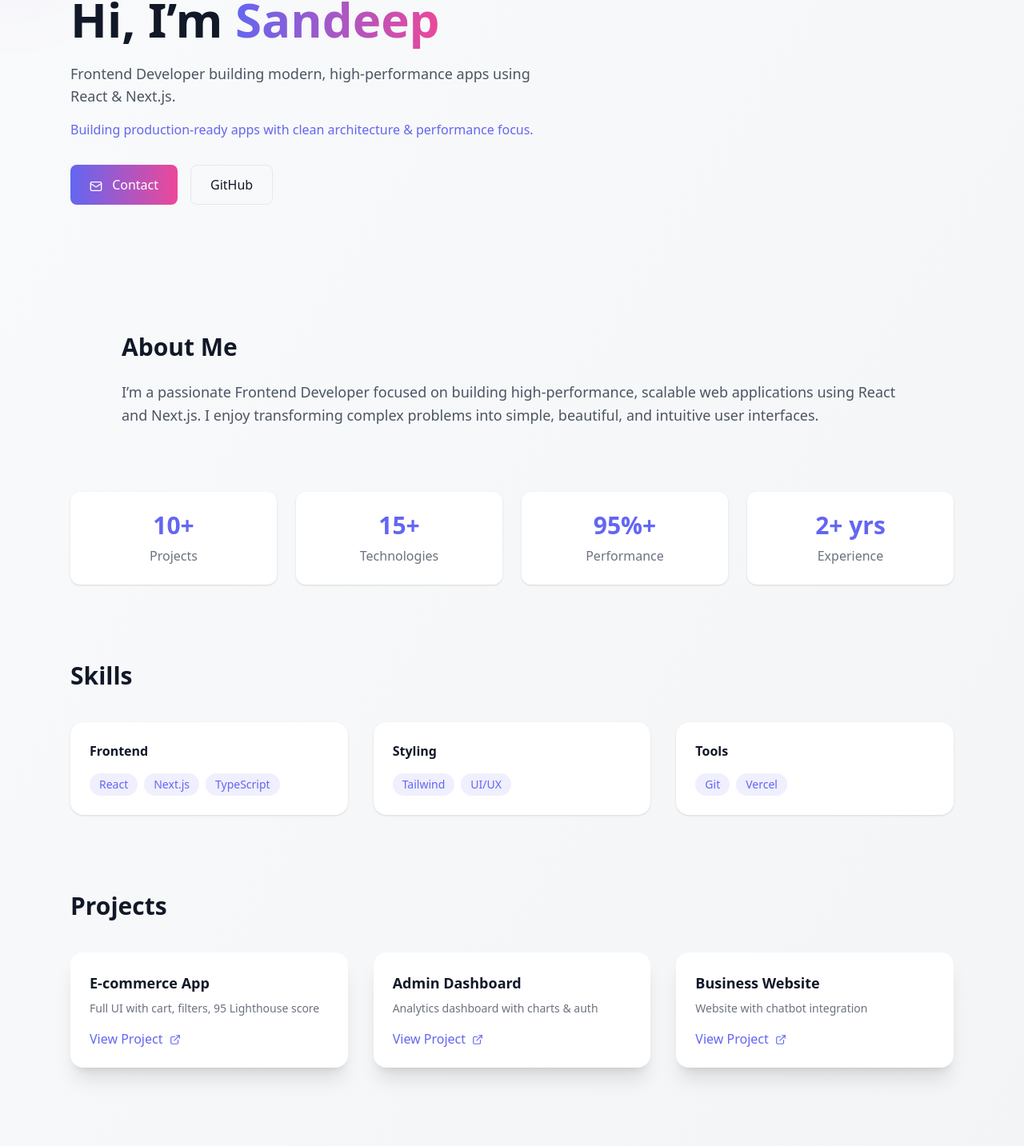
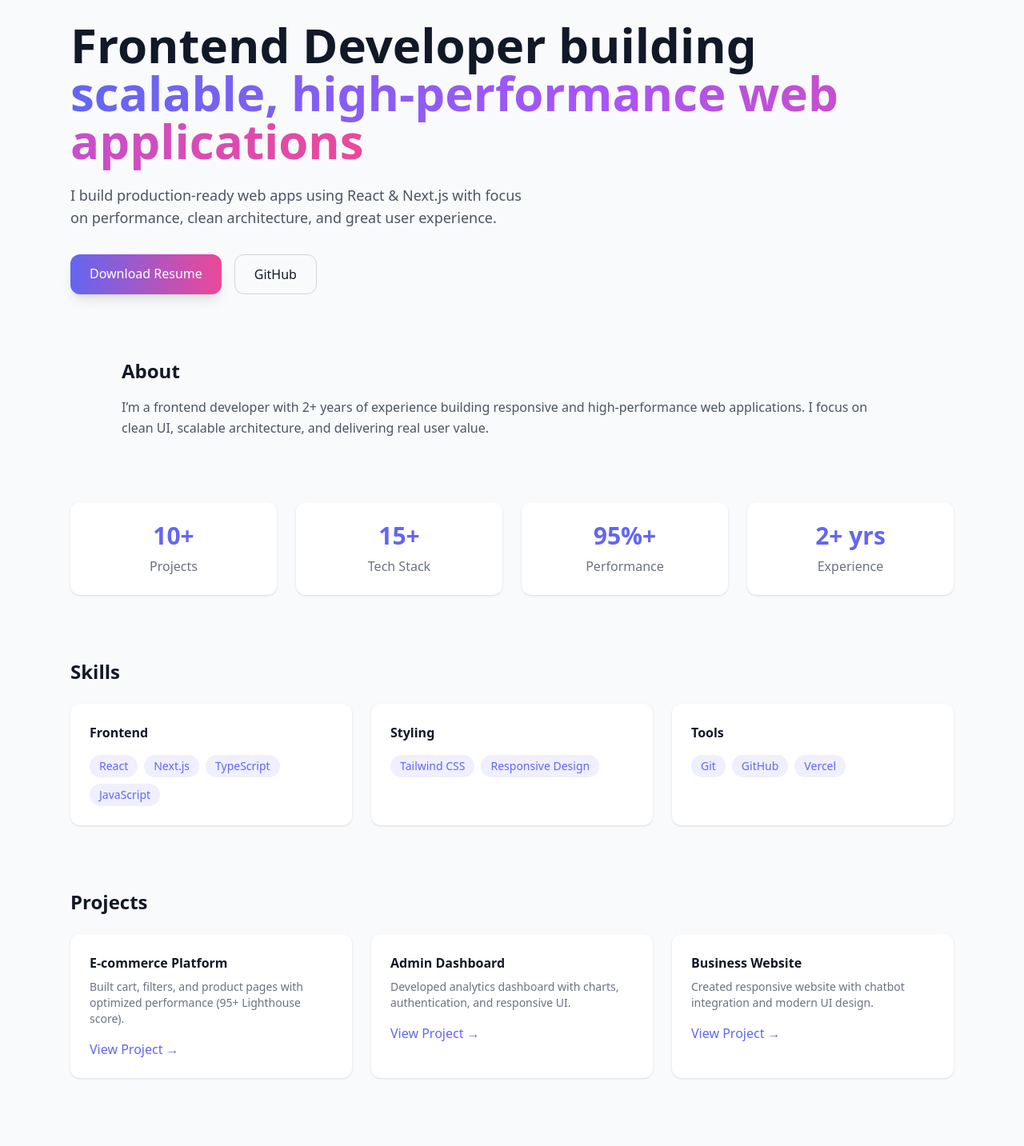
Before and after one commit to ranjanijeyaraj23/ranjani-portfolio, a Next.js app: page / in a window 1280 px wide. Shown: the part 214-1647 px from the top of the page at 80% size. Built offline with nearby package versions, Linux system fonts and the light colour scheme.

Commit message:
final portfolio

```diff
--- a/app/page.tsx
+++ b/app/page.tsx
@@ -10,48 +10,39 @@ export default function Home() {
 
   // Loader
   useEffect(() => {
-    setTimeout(() => setLoading(false), 1200);
+    setTimeout(() => setLoading(false), 1000);
   }, []);
 
-  // Dark mode
+  // ✅ FIXED DARK MODE (persistent)
   useEffect(() => {
-    document.documentElement.classList.toggle("dark", dark);
-  }, [dark]);
+    const saved = localStorage.getItem("theme");
+    if (saved === "dark") {
+      setDark(true);
+      document.documentElement.classList.add("dark");
+    }
+  }, []);
 
-  // Cursor glow
-  useEffect(() => {
-    const glow = document.getElementById("cursor-glow");
-
-    const move = (e: MouseEvent) => {
-      if (glow) {
-        glow.style.left = e.clientX + "px";
-        glow.style.top = e.clientY + "px";
-      }
+  const toggleTheme = () => {
+    const newDark = !dark;
+    setDark(newDark);
+    document.documentElement.classList.toggle("dark", newDark);
+    localStorage.setItem("theme", newDark ? "dark" : "light");
   };
 
-    window.addEventListener("mousemove", move);
-    return () => window.removeEventListener("mousemove", move);
-  }, []);
-
-  // Loader screen
-  if (loading)
+  // Loader UI
+  if (loading) {
     return (
       <div className="h-screen flex items-center justify-center bg-white dark:bg-black">
         <div className="w-16 h-16 border-4 border-indigo-500 border-t-transparent rounded-full animate-spin" />
       </div>
     );
+  }
 
   return (
-    <main className="min-h-screen bg-gradient-to-br from-gray-50 to-gray-100 dark:from-black dark:to-gray-900 text-gray-900 dark:text-white">
-
-      {/* Cursor Glow */}
-      <div
-        id="cursor-glow"
-        className="pointer-events-none fixed w-40 h-40 bg-purple-500/20 blur-3xl rounded-full -translate-x-1/2 -translate-y-1/2 z-0"
-      />
-
+    <main className="pt-24 min-h-screen bg-gray-50 dark:bg-gray-950 text-gray-900 dark:text-white transition-colors">
+<div className="absolute top-[-100px] left-1/2 -translate-x-1/2 w-[600px] h-[600px] bg-purple-500/20 blur-[120px] rounded-full -z-10" />
       {/* NAVBAR */}
-      <header className="fixed top-0 w-full z-50 backdrop-blur-xl bg-white/70 dark:bg-black/40 border-b border-white/20">
+      <header className="fixed top-0 w-full z-50 backdrop-blur-xl bg-white/70 dark:bg-black/40 border-b">
         <div className="max-w-6xl mx-auto flex justify-between items-center px-6 py-4">
           <h1 className="font-bold text-lg">Sandeep</h1>
 
@@ -60,7 +51,7 @@ export default function Home() {
             <a href="#contact">Contact</a>
 
             <button
-              onClick={() => setDark(!dark)}
+              onClick={toggleTheme}
               className="p-2 rounded-full bg-gray-200 dark:bg-gray-800"
             >
               {dark ? <Sun size={16} /> : <Moon size={16} />}
@@ -70,48 +61,60 @@ export default function Home() {
       </header>
 
       {/* HERO */}
-      <section className="max-w-6xl mx-auto px-6 pt-32 pb-20 relative z-10">
+      <section className="max-w-6xl mx-auto px-6 mt-16">
   <motion.h1
     initial={{ opacity: 0, y: 40 }}
     animate={{ opacity: 1, y: 0 }}
-          className="text-5xl md:text-6xl font-bold"
+    transition={{ duration: 0.6 }}
+    className="text-4xl md:text-6xl font-extrabold leading-tight"
   >
-          Hi, I’m{" "}
-          <span className="bg-gradient-to-r from-indigo-500 to-pink-500 text-transparent bg-clip-text">
-            Sandeep
+    Frontend Developer building{" "}
+    <span className="bg-gradient-to-r from-indigo-500 via-purple-500 to-pink-500 bg-clip-text text-transparent">
+      scalable, high-performance web applications
     </span>
   </motion.h1>
 
-        <p className="mt-6 text-lg text-gray-600 dark:text-gray-300 max-w-xl">
-          Frontend Developer building modern, high-performance apps using React & Next.js.
-        </p>
+  <motion.p
+    initial={{ opacity: 0, y: 20 }}
+    animate={{ opacity: 1, y: 0 }}
+    transition={{ delay: 0.2 }}
+    className="mt-6 text-gray-600 dark:text-gray-300 max-w-xl text-lg"
+  >
+    I build production-ready web apps using React & Next.js with focus on performance,
+    clean architecture, and great user experience.
+  </motion.p>
 
-        <p className="mt-4 text-indigo-500 font-medium">
-          Building production-ready apps with clean architecture & performance focus.
-        </p>
-
-        <div className="mt-8 flex gap-4">
-          <button className="px-6 py-3 rounded-lg bg-gradient-to-r from-indigo-500 to-pink-500 text-white hover:scale-105 active:scale-95 transition">
-            <Mail className="inline mr-2" size={16} /> Contact
-          </button>
+  <motion.div
+    initial={{ opacity: 0, y: 20 }}
+    animate={{ opacity: 1, y: 0 }}
+    transition={{ delay: 0.4 }}
+    className="mt-8 flex gap-4 flex-wrap"
+  >
+    <a
+      href="/resume.pdf"
+      download
+      className="px-6 py-3 rounded-xl bg-gradient-to-r from-indigo-500 to-pink-500 text-white font-medium shadow-lg hover:scale-105 active:scale-95 transition"
+    >
+      Download Resume
+    </a>
 
     <a
-            href="https://github.com/yourusername"
+      href="https://github.com/YOUR_USERNAME"
       target="_blank"
-            className="px-6 py-3 rounded-lg border hover:bg-gray-200 dark:hover:bg-gray-800 transition"
+      className="px-6 py-3 rounded-xl border border-gray-300 dark:border-gray-700 hover:bg-gray-200 dark:hover:bg-gray-800 transition"
     >
       GitHub
     </a>
-        </div>
+  </motion.div>
 </section>
 
       {/* ABOUT */}
       <section className="max-w-5xl mx-auto px-6 mt-20">
-        <h2 className="text-3xl font-bold mb-6">About Me</h2>
-        <p className="text-gray-600 dark:text-gray-300 leading-relaxed text-lg">
-          I’m a passionate Frontend Developer focused on building high-performance,
-          scalable web applications using React and Next.js. I enjoy transforming
-          complex problems into simple, beautiful, and intuitive user interfaces.
+        <h2 className="text-2xl font-bold mb-4">About</h2>
+        <p className="text-gray-600 dark:text-gray-300 leading-relaxed">
+          I’m a frontend developer with 2+ years of experience building
+          responsive and high-performance web applications. I focus on clean UI,
+          scalable architecture, and delivering real user value.
         </p>
       </section>
 
@@ -120,118 +123,121 @@ export default function Home() {
         <div className="grid md:grid-cols-4 gap-6 text-center">
           {[
             { label: "Projects", value: "10+" },
-            { label: "Technologies", value: "15+" },
+            { label: "Tech Stack", value: "15+" },
             { label: "Performance", value: "95%+" },
             { label: "Experience", value: "2+ yrs" },
-          ].map((stat) => (
-            <div className="p-6 rounded-xl bg-white dark:bg-gray-900 shadow">
-              <h3 className="text-3xl font-bold text-indigo-500">{stat.value}</h3>
-              <p className="text-gray-500 mt-2">{stat.label}</p>
+          ].map((s) => (
+            <div className="p-6 bg-white dark:bg-gray-900 rounded-xl shadow">
+              <h3 className="text-3xl font-bold text-indigo-500">
+                {s.value}
+              </h3>
+              <p className="text-gray-500 mt-2">{s.label}</p>
             </div>
           ))}
         </div>
       </section>
 
       {/* SKILLS */}
-      <section className="max-w-6xl mx-auto px-6 mt-24">
-        <h2 className="text-3xl font-bold mb-10">Skills</h2>
+      <section className="max-w-6xl mx-auto px-6 mt-20">
+        <h2 className="text-2xl font-bold mb-6">Skills</h2>
 
-        <div className="grid md:grid-cols-3 gap-8">
+        <div className="grid md:grid-cols-3 gap-6">
           {[
-            { title: "Frontend", skills: ["React", "Next.js", "TypeScript"] },
-            { title: "Styling", skills: ["Tailwind", "UI/UX"] },
-            { title: "Tools", skills: ["Git", "Vercel"] },
-          ].map((group, i) => (
-            <motion.div
-              key={i}
-              initial={{ opacity: 0, y: 40 }}
-              whileInView={{ opacity: 1, y: 0 }}
-              className="p-6 rounded-2xl bg-white dark:bg-gray-900 shadow hover:shadow-2xl transition"
-            >
+            {
+              title: "Frontend",
+              skills: ["React", "Next.js", "TypeScript", "JavaScript"],
+            },
+            {
+              title: "Styling",
+              skills: ["Tailwind CSS", "Responsive Design"],
+            },
+            {
+              title: "Tools",
+              skills: ["Git", "GitHub", "Vercel"],
+            },
+          ].map((group) => (
+            <div className="p-6 bg-white dark:bg-gray-900 rounded-xl shadow">
               <h3 className="font-semibold mb-4">{group.title}</h3>
               <div className="flex flex-wrap gap-2">
                 {group.skills.map((s) => (
-                  <span className="px-3 py-1 bg-indigo-500/10 text-indigo-500 rounded-full text-sm">
+                  <span className="px-3 py-1 text-sm bg-indigo-500/10 text-indigo-500 rounded-full">
                     {s}
                   </span>
                 ))}
               </div>
-            </motion.div>
+            </div>
           ))}
         </div>
       </section>
 
       {/* PROJECTS */}
-      <section id="projects" className="max-w-6xl mx-auto px-6 mt-24">
-        <h2 className="text-3xl font-bold mb-10">Projects</h2>
+      <section id="projects" className="max-w-6xl mx-auto px-6 mt-20">
+        <h2 className="text-2xl font-bold mb-6">Projects</h2>
 
-        <div className="grid md:grid-cols-3 gap-8">
+        <div className="grid md:grid-cols-3 gap-6">
           {[
             {
-              title: "E-commerce App",
-              desc: "Full UI with cart, filters, 95 Lighthouse score",
+              title: "E-commerce Platform",
+              desc: "Built cart, filters, and product pages with optimized performance (95+ Lighthouse score).",
               link: "https://ecommerce-app-liard-eight.vercel.app",
             },
             {
               title: "Admin Dashboard",
-              desc: "Analytics dashboard with charts & auth",
-              link: "#",
+              desc: "Developed analytics dashboard with charts, authentication, and responsive UI.",
+              link: "https://admin-dashboard-tau-neon-v4jhw2udf8.vercel.app",
             },
             {
               title: "Business Website",
-              desc: "Website with chatbot integration",
-              link: "#",
+              desc: "Created responsive website with chatbot integration and modern UI design.",
+              link: "https://eeshisoft-nine.vercel.app",
             },
-          ].map((p, i) => (
-            <motion.a
-              key={i}
+          ].map((p) => (
+            <a
+              key={p.title}
               href={p.link}
               target="_blank"
-              whileHover={{ rotateX: 5, rotateY: -5 }}
-              className="p-6 rounded-2xl bg-white dark:bg-gray-900 shadow-xl hover:shadow-2xl transition"
+              className="p-6 bg-white dark:bg-gray-900 rounded-xl shadow hover:shadow-xl transition"
             >
-              <h3 className="font-semibold text-lg">{p.title}</h3>
+              <h3 className="font-semibold">{p.title}</h3>
               <p className="text-sm text-gray-500 mt-2">{p.desc}</p>
 
               <span className="text-indigo-500 mt-4 inline-block">
-                View Project <ExternalLink size={14} className="inline ml-1" />
+                View Project →
               </span>
-            </motion.a>
+            </a>
           ))}
         </div>
       </section>
 
       {/* EXPERIENCE */}
-      <section className="max-w-5xl mx-auto px-6 mt-28">
-        <h2 className="text-3xl font-bold mb-10">Experience</h2>
+      <section className="max-w-5xl mx-auto px-6 mt-20">
+        <h2 className="text-2xl font-bold mb-6">Experience</h2>
 
-        <div className="border-l-2 pl-6 space-y-8">
-          <div>
+        <div className="border-l pl-6">
           <h3 className="font-semibold">Frontend Developer</h3>
-            <p className="text-gray-500 text-sm">2023 - Present</p>
+          <p className="text-sm text-gray-500">2023 – Present</p>
           <p className="mt-2 text-gray-600 dark:text-gray-300">
-              Building scalable apps with React & Next.js.
+            Worked on real-world projects including dashboards, e-commerce apps,
+            and business websites. Focused on performance, UI/UX, and scalability.
           </p>
-          </div>
         </div>
       </section>
 
       {/* CONTACT */}
-      <section id="contact" className="max-w-6xl mx-auto px-6 mt-24 pb-20">
-        <h2 className="text-3xl font-bold mb-6">Contact</h2>
+      <section id="contact" className="max-w-6xl mx-auto px-6 mt-20 pb-20">
+        <h2 className="text-2xl font-bold mb-6">Contact</h2>
 
         <p className="text-gray-600 dark:text-gray-300 mb-6">
-          Want to work together? Let’s connect.
+          Open to frontend developer roles and freelance opportunities.
         </p>
 
         <a
-          href="mailto:youremail@gmail.com"
-          className="px-6 py-3 bg-indigo-500 text-white rounded-lg hover:scale-105 transition"
+          href="mailto:ranjanijeyaraj23@gmail@gmail.com"
+          className="px-6 py-3 bg-indigo-500 text-white rounded-lg"
         >
           Send Email
         </a>
       </section>
-
     </main>
   );
 }
```
Lines whose indentation alone changed are shown as unchanged.
